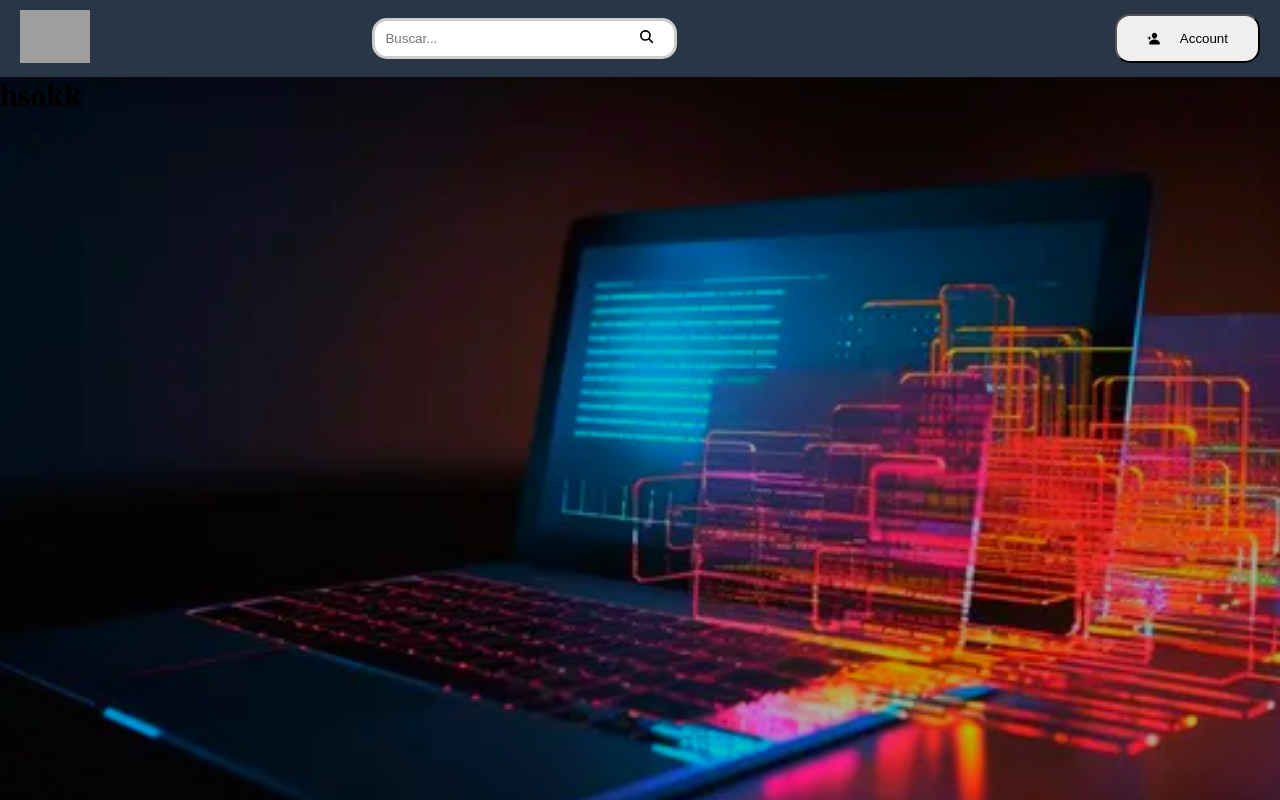
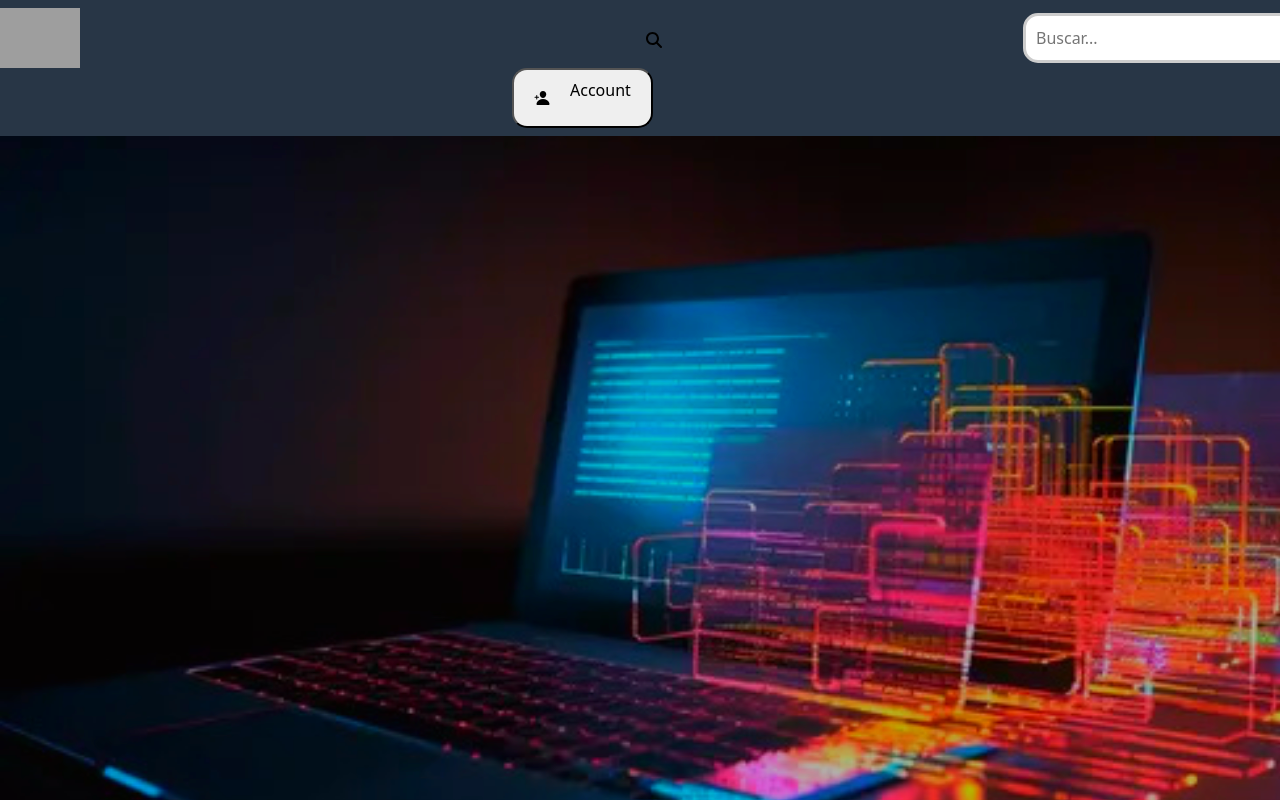
Before and after one commit to YOCELYN12/secure-intelligence, a React (Vite) app in the folder Frontend/S.I/: page / in a window 1280 px wide. Shown: the top 800 px of the page. Built offline with nearby package versions, Linux system fonts and the light colour scheme; grey boxes are pictures that could not be loaded.

Commit message:
Bootstrap instalado

```diff
--- a/Frontend/S.I/src/Components/Navbar.jsx
+++ b/Frontend/S.I/src/Components/Navbar.jsx
@@ -25,7 +25,8 @@ function Navbar() {
 
       <div className='account'>
         <button className='btn-account'>
-          <IoPersonAdd className=' icon-account'/><p>Account</p>
+          <IoPersonAdd className=' icon-account'/>
+          <p >Account</p>
         </button>
       </div>
 
--- a/Frontend/S.I/src/Pages/PaginaPrincipal.jsx
+++ b/Frontend/S.I/src/Pages/PaginaPrincipal.jsx
@@ -17,12 +17,10 @@ function PaginaPrincipal() {
                 <main>
 
                     <div className='fondo'>
-                        <div className='fondo2'>
+                        <div className='fondo2'></div>
+                    </div>
 
-                            <h1>hsokk</h1>
-                        </div>
-
-                    </div>
+                  <p>HOLA PRUEBA</p>
 
                 </main>
 
--- a/Frontend/S.I/src/Styles/Nav.css
+++ b/Frontend/S.I/src/Styles/Nav.css
@@ -17,7 +17,7 @@
    padding: 10px;
    border: 3px solid #ccc;
    border-radius: 15px;
-   width: 170%;
+   width: 140%;
 }
 
 .container-logo-search {
@@ -29,7 +29,7 @@
 .btn-buscar{
    display: flex;
    border-radius: 10px;
-   height: 40px;
+   height: 50px;
    border-radius: none;
    position: fixed;
    left: 50vw;
@@ -43,17 +43,22 @@
 .account{
   display: flex;
   align-items: center;
-  margin-left: 44vw;
-
+  margin-left: 40vw;
 }
 
 .btn-account{
    display: flex;
    align-items: center;
    border-radius: 15px;
-   padding: 15px 30px; /* Espaciado interior */
+   padding: 8px 20px; /* Espaciado interior */
 }
 
 .icon-account{
    margin-right: 20px; /* O ajusta aquí el margen */
 }
+
+.letras-account{
+   display: flex;
+   justify-content: center;
+   align-items: center;
+}
--- a/Frontend/S.I/src/Styles/PaginaPrincipal.css
+++ b/Frontend/S.I/src/Styles/PaginaPrincipal.css
@@ -23,4 +23,5 @@ main {
     background-color: rgba(10, 9, 9, 0.321);
     width: 210vh;
     height: 100vh;
+
 }
--- a/Frontend/S.I/src/index.css
+++ b/Frontend/S.I/src/index.css
@@ -1,5 +1,5 @@
-*{
+/* *{
     margin: 0;
     padding: 0;
     box-sizing: border-box;
-}
+} */
--- a/Frontend/S.I/src/main.jsx
+++ b/Frontend/S.I/src/main.jsx
@@ -2,6 +2,7 @@ import { StrictMode } from 'react'
 import { createRoot } from 'react-dom/client'
 import App from './App.jsx'
 import './index.css'
+import 'bootstrap/dist/css/bootstrap.min.css'
 
 createRoot(document.getElementById('root')).render(
   <StrictMode>
--- /dev/null
+++ b/package.json
@@ -0,0 +1,5 @@
+{
+  "dependencies": {
+    "bootstrap": "^5.3.3"
+  }
+}
```
Also changed, not shown: 1 other file (tests, documents, lock files or other folders).
